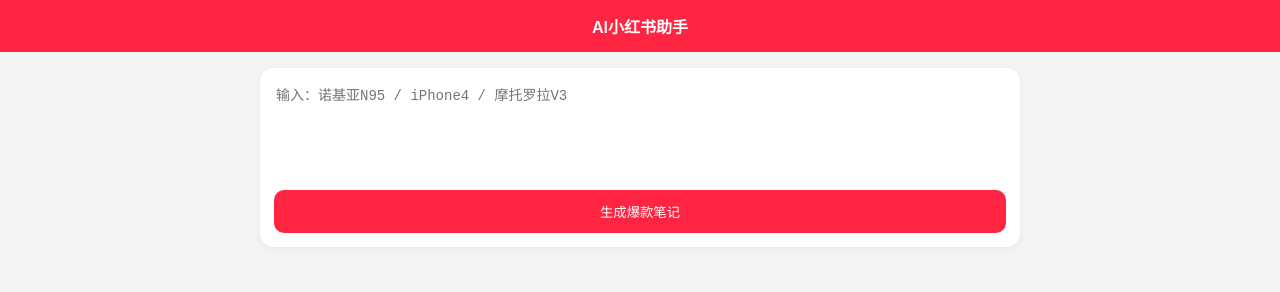
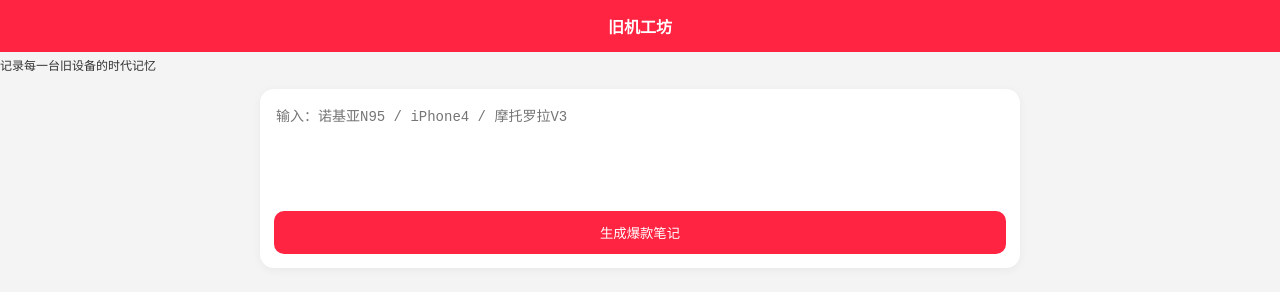
Before and after one commit to luuqn366-art/xhs-ai-assistant, a website: page index.html in a window 1280 px wide. Drawn offline with Linux system fonts and the light colour scheme.

Commit message:
Update index.html

```diff
--- a/index.html
+++ b/index.html
@@ -132,7 +132,10 @@
 
 <body>
 
-<div class="header">AI小红书助手</div>
+<div class="header">旧机工坊</div>
+<div style="font-size:12px;opacity:0.8;margin-top:4px;">
+记录每一台旧设备的时代记忆
+</div>
 
 <div class="container">
 
```
